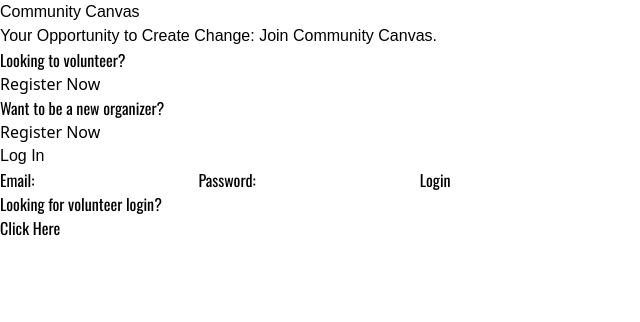
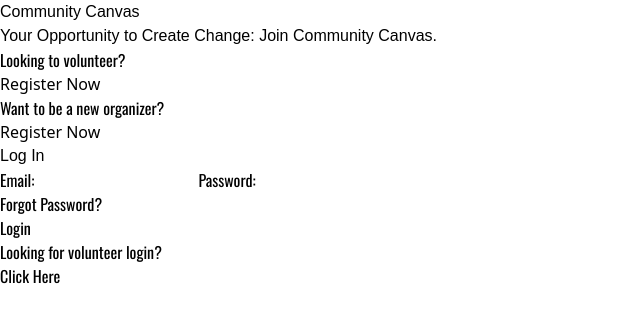
Before and after one commit to DHClimber/Team-5, a Next.js app in the folder frontend/: page /login-organizer in a window 1280 px wide. Shown: the top 322 px of the page, without its empty margins (0-640 px from the left). Built offline with nearby package versions, Linux system fonts and the light colour scheme; a web font is replaced by a local one.

Commit message:
added forgot password to login-organizer page

```diff
--- a/frontend/pages/login-organizer.js
+++ b/frontend/pages/login-organizer.js
@@ -94,6 +94,11 @@
 							value={formValues.password}
 							onChange={handleInputChange}
 						/>
+						<div className="flex flex-row justify-end py-1">
+							<Link href="/password-reset">
+								<button>Forgot Password?</button>
+							</Link>
+						</div>
 						<button
 							className="primary-button-red w-full mt-12 transition-all"
 							onClick={(event) => handleSubmit(event)}
```
